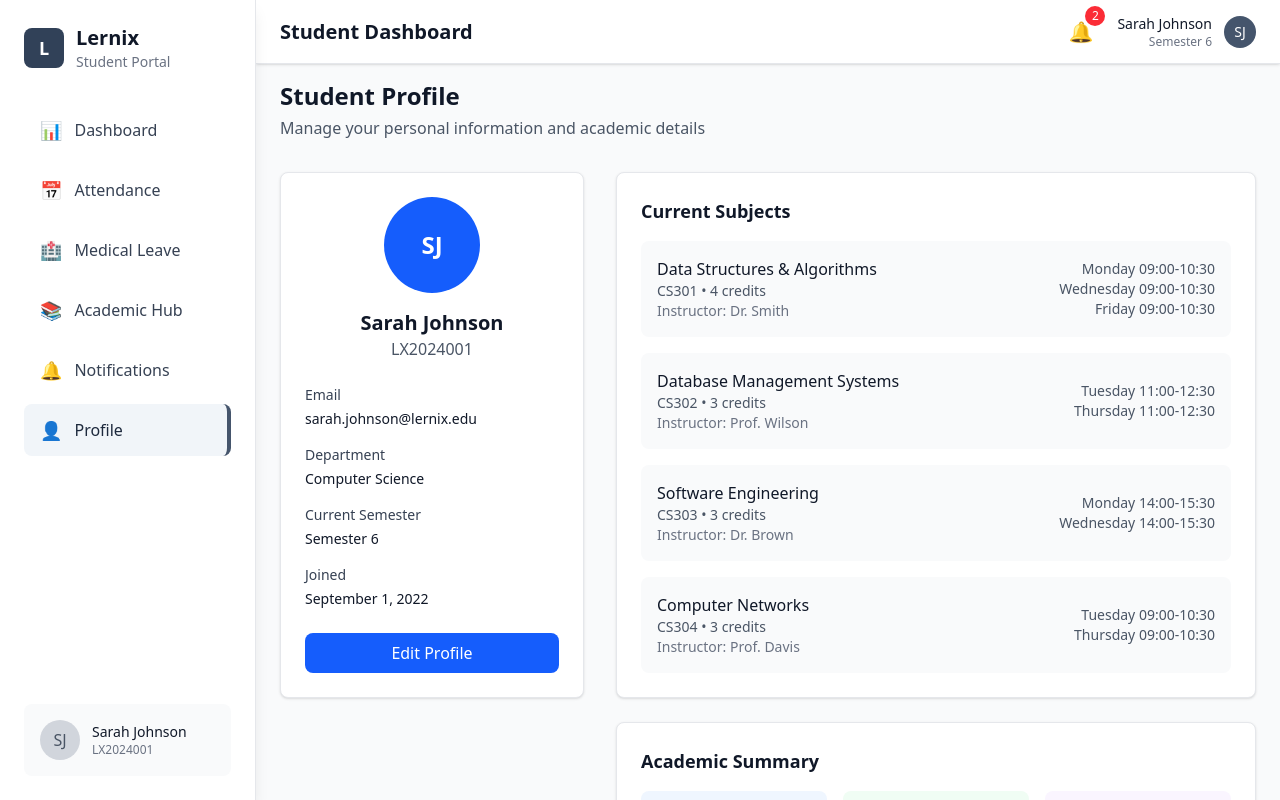
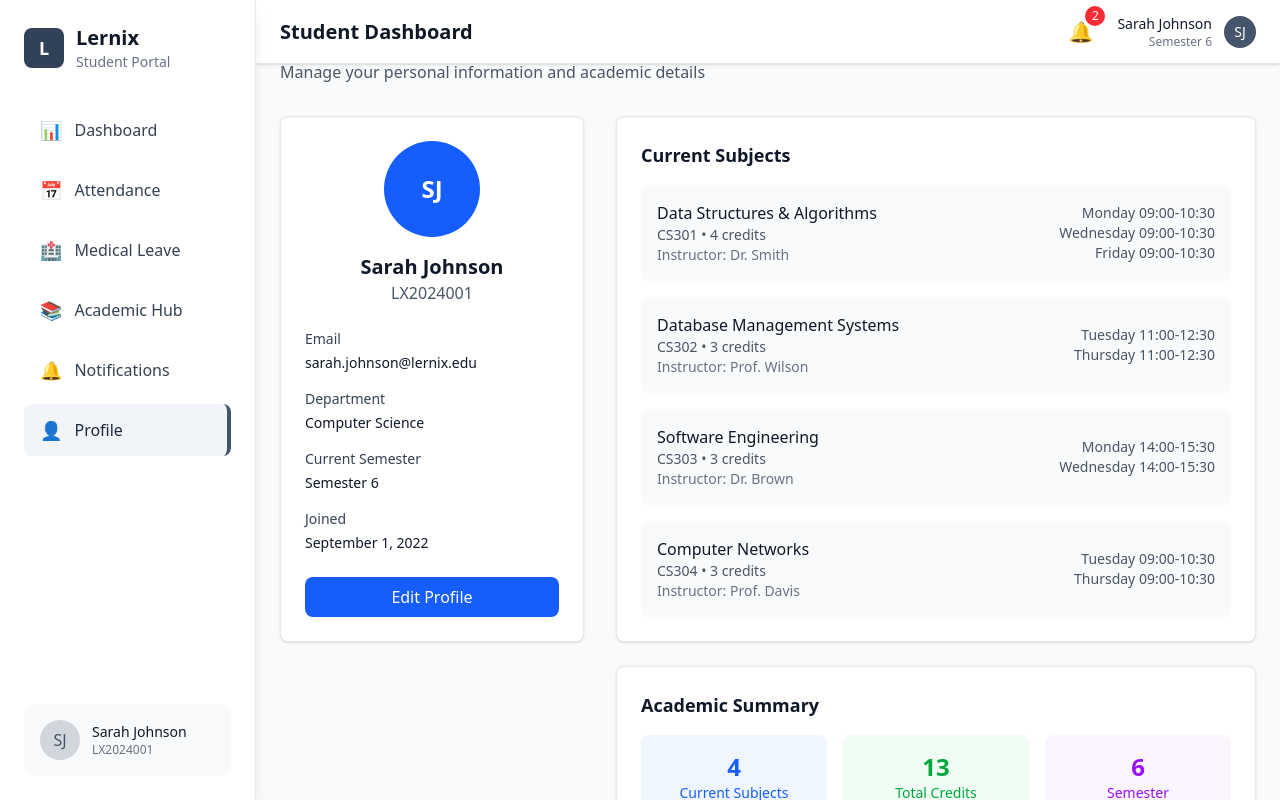
Before and after one commit to hebuildapps/lernix, a Next.js app: page /profile in a window 1280 px wide. Shown: the top 800 px of the page. Built offline with nearby package versions, Linux system fonts and the light colour scheme.

Commit message:
initial fixes

```diff
--- a/app/components/academic/AcademicHub.tsx
+++ b/app/components/academic/AcademicHub.tsx
@@ -88,7 +88,7 @@ export default function AcademicHub({ content, subjects }: AcademicHubProps) {
                 {typeOptions.map(option => (
                   <button
                     key={option.value}
-                    onClick={() => setFilter(option.value as any)}
+                    onClick={() => setFilter(option.value as 'all' | 'lecture' | 'assignment' | 'quiz' | 'exam' | 'material')}
                     className={`px-3 py-1.5 rounded-lg text-sm font-medium transition-colors ${
                       filter === option.value
                         ? 'bg-blue-600 text-white'
--- a/app/components/layout/Sidebar.tsx
+++ b/app/components/layout/Sidebar.tsx
@@ -1,6 +1,6 @@
 'use client';
 
-import React, { useState } from 'react';
+import React from 'react';
 import Link from 'next/link';
 import { usePathname } from 'next/navigation';
 
--- a/app/components/notifications/NotificationCenter.tsx
+++ b/app/components/notifications/NotificationCenter.tsx
@@ -61,7 +61,7 @@ export default function NotificationCenter({ notifications }: NotificationCenter
           {filterOptions.map(option => (
             <button
               key={option.value}
-              onClick={() => setFilter(option.value as any)}
+              onClick={() => setFilter(option.value as 'all' | 'unread' | 'attendance' | 'medical' | 'academic')}
               className={`px-3 py-1.5 rounded-lg text-sm font-medium transition-colors ${
                 filter === option.value
                   ? 'bg-blue-600 text-white'
--- a/app/page.tsx
+++ b/app/page.tsx
@@ -19,7 +19,7 @@ export default function Dashboard() {
         <div className="flex mt-14 items-center justify-between">
           <div>
             <h1 className="text-2xl font-bold text-gray-900">Welcome back, Sarah!</h1>
-            <p className="text-gray-600 mt-1">Here's your academic overview for today</p>
+            <p className="text-gray-600 mt-1">Here&apos;s your academic overview for today</p>
           </div>
           <div className="bg-white rounded-lg shadow-sm border border-gray-200 p-4">
             <p className="text-sm text-gray-600">Current Semester</p>
--- a/app/profile/page.tsx
+++ b/app/profile/page.tsx
@@ -9,7 +9,7 @@ export default function ProfilePage() {
     <Layout>
       <div className="space-y-8">
         <div>
-          <h1 className="text-2xl mt-14 font-bold text-gray-900">
+          <h1 className="text-2xl mt-14. font-bold text-gray-900">
             Student Profile
           </h1>
           <p className="text-gray-600 mt-1">
```
